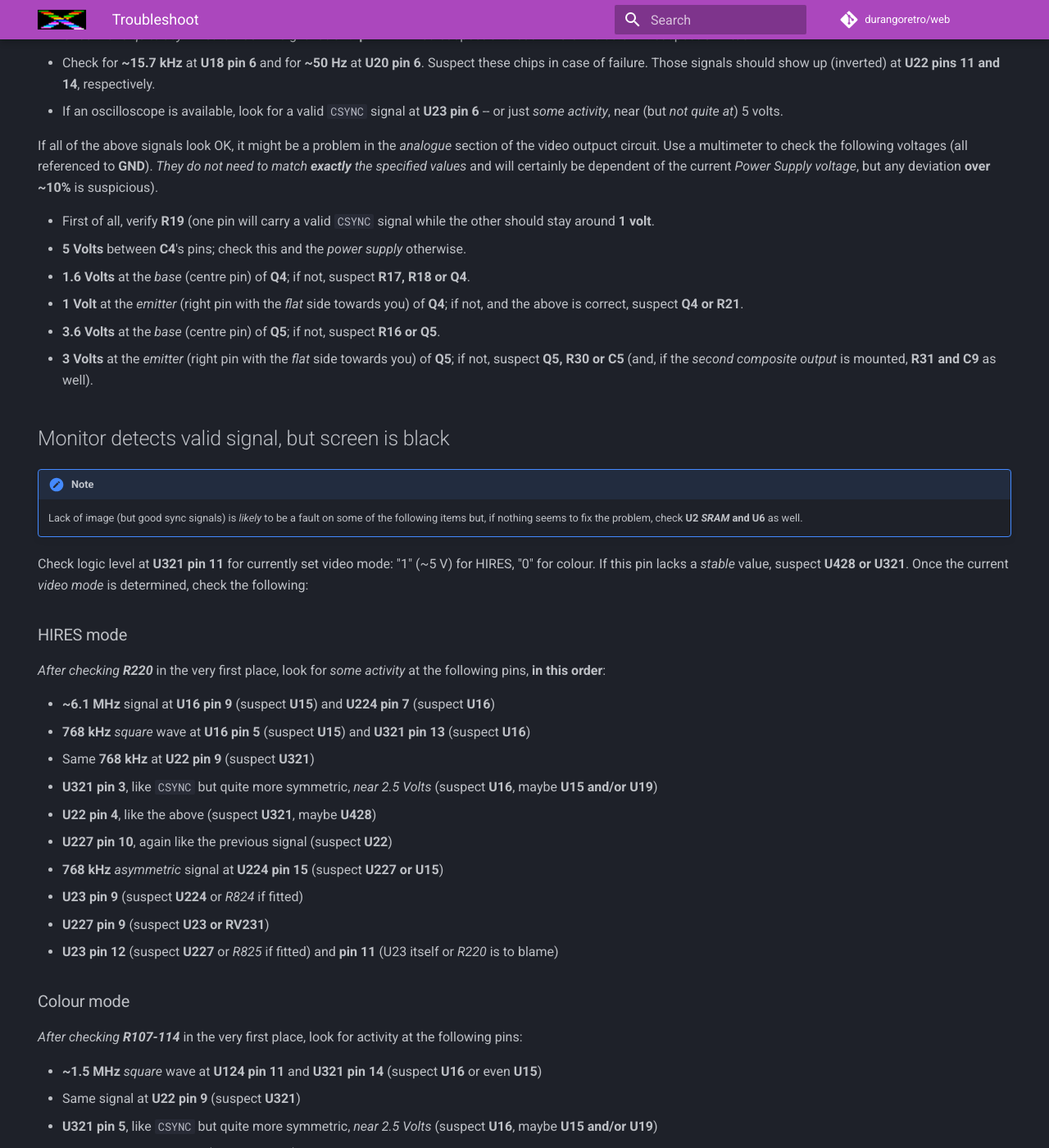
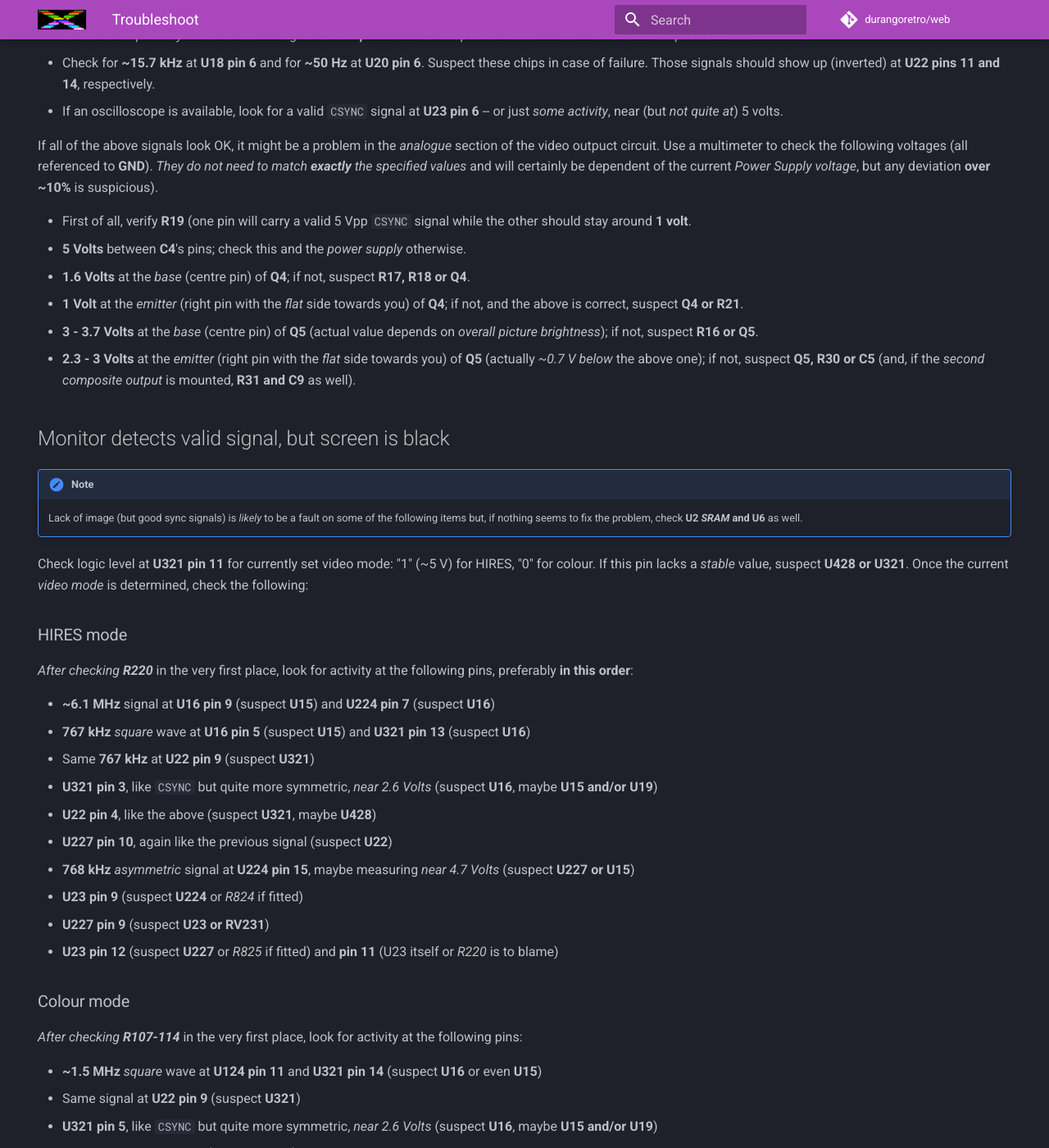
Before and after one commit to durangoretro/web, an MkDocs documentation site: the page built from docs/troubleshoot.md, in a window 1280 px wide and 1400 px high, scrolled down 792 px. Shown: the whole window at 82% size. Built offline with MkDocs 1.6.1 and Material for MkDocs 9.7.7, drawn with Linux system fonts in a browser that asks for light colours; comment, search, counter and statistics services are not loaded; some of the changed text lies outside the part shown.

Commit message:
improved troubleshooting measurements

```diff
--- a/docs/troubleshoot.md
+++ b/docs/troubleshoot.md
@@ -35,12 +35,12 @@ If measured voltage is way too low, and the power supply is trusted, check _resi
 
 If all of the above signals look OK, it might be a problem in the _analogue_ section of the video outpuct circuit. Use a multimeter to check the following voltages (all referenced to **GND**). _They do not need to match **exactly** the specified values_ and will certainly be dependent of the current _Power Supply voltage_, but any deviation **over ~10%** is suspicious).
 
-* First of all, verify **R19** (one pin will carry a valid `CSYNC` signal while the other should stay around **1 volt**.
+* First of all, verify **R19** (one pin will carry a valid 5 Vpp `CSYNC` signal while the other should stay around **1 volt**.
 * **5 Volts** between **C4**'s pins; check this and the _power supply_ otherwise.
 * **1.6 Volts** at the _base_ (centre pin) of **Q4**; if not, suspect **R17, R18 or Q4**.
 * **1 Volt** at the _emitter_ (right pin with the _flat_ side towards you) of **Q4**; if not, and the above is correct, suspect **Q4 or R21**.
-* **3.6 Volts** at the _base_ (centre pin) of **Q5**; if not, suspect **R16 or Q5**.
-* **3 Volts** at the _emitter_ (right pin with the _flat_ side towards you) of **Q5**; if not, suspect **Q5, R30 or C5** (and, if the _second composite output_ is mounted, **R31 and C9** as well).
+* **3 - 3.7 Volts** at the _base_ (centre pin) of **Q5** (actual value depends on _overall picture brightness_); if not, suspect **R16 or Q5**.
+* **2.3 - 3 Volts** at the _emitter_ (right pin with the _flat_ side towards you) of **Q5** (actually _~0.7 V below_ the above one); if not, suspect **Q5, R30 or C5** (and, if the _second composite output_ is mounted, **R31 and C9** as well).
 
 ## Monitor detects valid signal, but screen is black
 
@@ -52,15 +52,15 @@ Check logic level at **U321 pin 11** for currently set video mode: "1" (~5 V) fo
 
 ### HIRES mode
 
-_After checking **R220**_ in the very first place, look for _some activity_ at the following pins, **in this order**:
+_After checking **R220**_ in the very first place, look for activity at the following pins, preferably **in this order**:
 
 * **~6.1 MHz** signal at **U16 pin 9** (suspect **U15**) and **U224 pin 7** (suspect **U16**)
-* **768 kHz** _square_ wave at **U16 pin 5** (suspect **U15**) and **U321 pin 13** (suspect **U16**)
-* Same **768 kHz** at **U22 pin 9** (suspect **U321**)
-* **U321 pin 3**, like `CSYNC` but quite more symmetric, _near 2.5 Volts_ (suspect **U16**, maybe **U15 and/or U19**)
+* **767 kHz** _square_ wave at **U16 pin 5** (suspect **U15**) and **U321 pin 13** (suspect **U16**)
+* Same **767 kHz** at **U22 pin 9** (suspect **U321**)
+* **U321 pin 3**, like `CSYNC` but quite more symmetric, _near 2.6 Volts_ (suspect **U16**, maybe **U15 and/or U19**)
 * **U22 pin 4**, like the above (suspect **U321**, maybe **U428**)
 * **U227 pin 10**, again like the previous signal (suspect **U22**)
-* **768 kHz** _asymmetric_ signal at **U224 pin 15** (suspect **U227 or U15**)
+* **768 kHz** _asymmetric_ signal at **U224 pin 15**, maybe measuring _near 4.7 Volts_ (suspect **U227 or U15**)
 * **U23 pin 9** (suspect **U224** or _R824_ if fitted)
 * **U227 pin 9** (suspect **U23 or RV231**)
 * **U23 pin 12** (suspect **U227** or _R825_ if fitted) and **pin 11** (U23 itself or _R220_ is to blame)
@@ -71,13 +71,13 @@ _After checking **R107-114**_ in the very first place, look for activity at the
 
 * **~1.5 MHz** _square_ wave at **U124 pin 11** and **U321 pin 14** (suspect **U16** or even **U15**)
 * Same signal at **U22 pin 9** (suspect **U321**)
-* **U321 pin 5**, like `CSYNC` but quite more symmetric, _near 2.5 Volts_ (suspect **U16**, maybe **U15 and/or U19**)
+* **U321 pin 5**, like `CSYNC` but quite more symmetric, _near 2.6 Volts_ (suspect **U16**, maybe **U15 and/or U19**)
 * **U22 pin 5**, like the above (suspect **U321**)
 * **U127 pin 19**, again like the previous signal (suspect **U22 or RV128**)
 * **U124 pins 12-19** should show activity in _some_ of them, unless a completely blank screen is on display -- powering up _without_ cartridge should create a **random image** in case of doubt, ideal for this test.
 * Similar but somewhat faster activity at **U126 pins 1, 4, 9 & 12** (suspect **U125**)
 * Pretty much the same at **U127 pins 2-9** (suspect **U126**)
-* A similar kind of signal should show up at **U127 pins 11-18**. All these lines will _float_ ocasionally.
+* A similar kind of signal, but _interrupted_ every ~64 µs, should show up at **U127 pins 11-18**.
 
 ## Garbage is displayed, but no further activity
 
```
